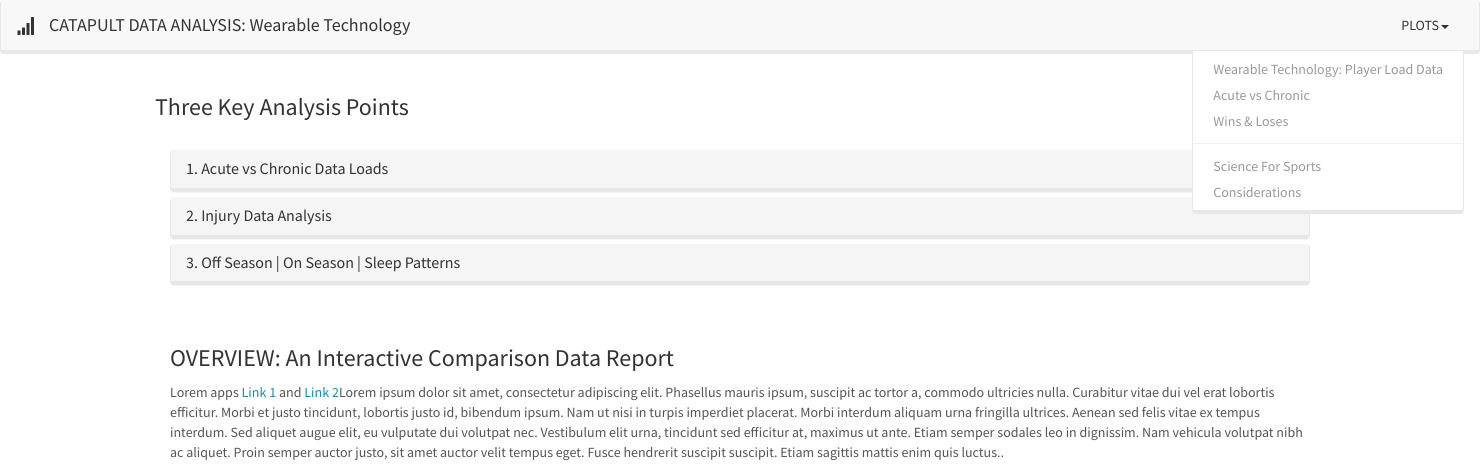
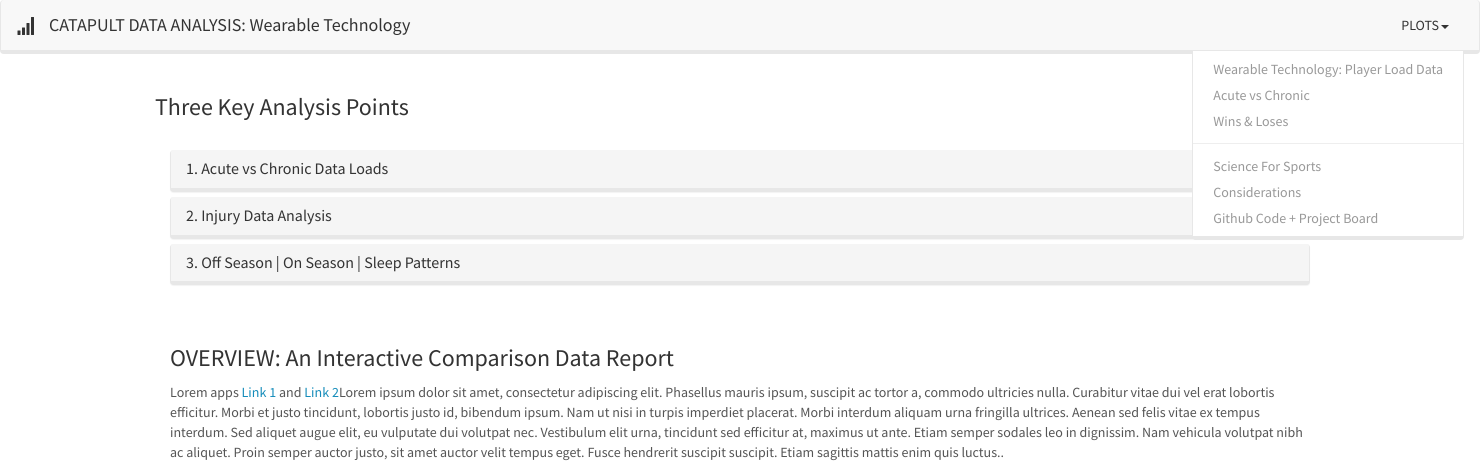
Before and after one commit to risatino/seadogz, a Flask app: page / in a window 1480 px wide, after a click on "PLOTS". Shown: the top 474 px of the page. Run offline with Flask 2, Linux system fonts and the light colour scheme; some libraries are stand-ins or nearby versions.

Commit message:
Added github repo code/project board link for reference

```diff
--- a/templates/1pg.html
+++ b/templates/1pg.html
@@ -52,6 +52,7 @@
                 <li role="separator" class="divider"></li>
                 <li><a href="https://www.scienceforsport.com/acutechronic-workload-ratio/#av_section_2" target="_blank">Science For Sports</a></li>
                 <li><a href="#" target="_blank">Considerations</a></li>
+                <li><a href="https://github.com/risatino/seadogz" target="_blank">Github Code + Project Board</a></li>
               </ul>
             </li>
           </ul>
--- a/templates/2pg.html
+++ b/templates/2pg.html
@@ -48,6 +48,7 @@
                 <li role="separator" class="divider"></li>
                 <li><a href="https://www.scienceforsport.com/acutechronic-workload-ratio/#av_section_2" target="_blank">Science For Sports</a></li>
                 <li><a href="#" target="_blank">Considerations</a></li>
+                <li><a href="https://github.com/risatino/seadogz" target="_blank">Github Code + Project Board</a></li>
               </ul>
             </li>
           </ul>
--- a/templates/3pg.html
+++ b/templates/3pg.html
@@ -50,6 +50,7 @@
                 <li role="separator" class="divider"></li>
                 <li><a href="https://www.scienceforsport.com/acutechronic-workload-ratio/#av_section_2" target="_blank">Science For Sports</a></li>
                 <li><a href="#" target="_blank">Considerations</a></li>
+                <li><a href="https://github.com/risatino/seadogz" target="_blank">Github Code + Project Board</a></li>
               </ul>
             </li>
           </ul>
--- a/templates/index.html
+++ b/templates/index.html
@@ -58,6 +58,7 @@
                 <li role="separator" class="divider"></li>
                 <li><a href="https://www.scienceforsport.com/acutechronic-workload-ratio/#av_section_2" target="_blank">Science For Sports</a></li>
                 <li><a href="#" target="_blank">Considerations</a></li>
+                <li><a href="https://github.com/risatino/seadogz" target="_blank">Github Code + Project Board</a></li>
               </ul>
             </li>
           </ul>
```
